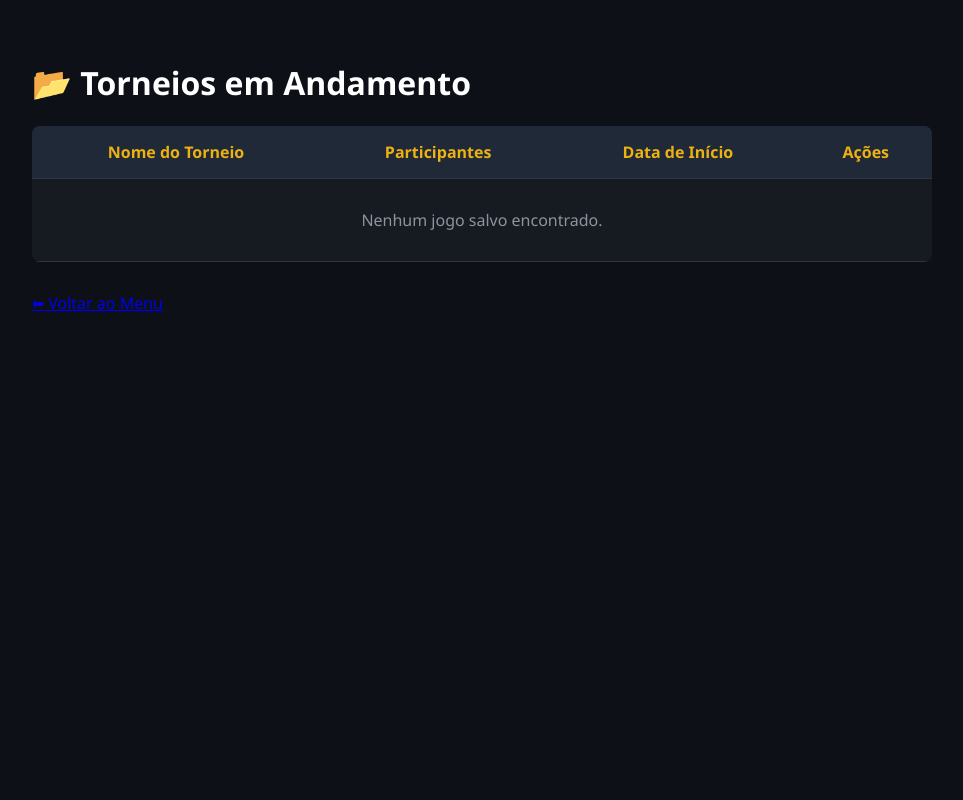
After one commit to GuiBellentani/fifa-manager, a Flask app: page /jogos_salvos in a window 1280 px wide. The commit adds this page. Shown: the whole page, without its empty margins (158-1121 px from the left). Run offline with Flask 3, Linux system fonts and the light colour scheme.

Commit message:
Update: implementação de data attributes no liga.html e correção de imports no app.py

```diff
--- a/app.py
+++ b/app.py
@@ -1,6 +1,39 @@
-from flask import Flask, render_template, request, url_for
+import os
+from flask import Flask, render_template, request, redirect, url_for, jsonify
+from flask_sqlalchemy import SQLAlchemy
+from datetime import datetime
+import json
 
 app = Flask(__name__)
+
+# Configuração do Banco SQLite
+basedir = os.path.abspath(os.path.dirname(__file__))
+app.config['SQLALCHEMY_DATABASE_URI'] = 'sqlite:///' + os.path.join(basedir, 'database.db')
+app.config['SQLALCHEMY_TRACK_MODIFICATIONS'] = False
+
+db = SQLAlchemy(app)
+
+# MODELO PARA JOGOS SALVOS (EM ANDAMENTO)
+class Torneio(db.Model):
+    id = db.Column(db.Integer, primary_key=True)
+    nome = db.Column(db.String(100), nullable=False)
+    qtd_participantes = db.Column(db.Integer)
+    data_inicio = db.Column(db.DateTime, default=datetime.now)
+    # Vamos salvar os dados dos jogos e players como texto (JSON) para simplificar
+    dados_json = db.Column(db.Text, nullable=False)
+
+# MODELO PARA O HISTÓRICO
+class Historico(db.Model):
+    id = db.Column(db.Integer, primary_key=True)
+    nome = db.Column(db.String(100))
+    qtd_participantes = db.Column(db.Integer)
+    data_inicio = db.Column(db.DateTime)
+    data_fim = db.Column(db.DateTime, default=datetime.now)
+    campeao = db.Column(db.String(100))
+
+# Cria o banco de dados se não existir
+with app.app_context():
+    db.create_all()
 
 @app.route('/')
 def index():
@@ -52,13 +85,62 @@ def iniciar_torneio():
             jogos_volta.append({'home': jogo['away'], 'away': jogo['home'], 'rodada': jogo['rodada'] + (n-1)})
         jogos += jogos_volta
 
-    return render_template('liga.html', torneio=nome_torneio, players=players, jogos=jogos)
+    # No final da rota iniciar_torneio:
+    return render_template('liga.html', torneio=nome_torneio, players=players, jogos=jogos, carregado=False)
 
-@app.route('/salvar_historico', methods=['POST'])
-def salvar_historico():
-    # Aqui o Python receberia os dados do JSON via JavaScript (fetch)
-    # E salvaria no SQLite ou em um arquivo JSON
-    return {"status": "sucesso"}
+@app.route('/salvar_torneio', methods=['POST'])
+def salvar_torneio():
+    dados = request.get_json()
+
+    # Se for finalização, move para o histórico e apaga do "em andamento"
+    if dados.get('finalizado'):
+        novo_h = Historico(
+            nome=dados['torneio'],
+            qtd_participantes=dados['qtd'],
+            data_inicio=datetime.now(), # Aqui você poderia buscar a data real do início
+            campeao=dados['campeao']
+        )
+        db.session.add(novo_h)
+    else:
+        # Lógica de Salvar Jogo em Andamento
+        novo_t = Torneio(
+            nome=dados['torneio'],
+            qtd_participantes=dados['qtd'],
+            dados_json=json.dumps(dados) # Salva tudo (placares, nomes, etc)
+        )
+        db.session.add(novo_t)
+
+    db.session.commit()
+    return jsonify({"status": "sucesso"})
+
+@app.route('/jogos_salvos')
+def jogos_salvos():
+    torneios = Torneio.query.all()
+    return render_template('jogos_salvos.html', torneios=torneios)
+
+@app.route('/historico')
+def historico():
+    logs = Historico.query.all()
+    return render_template('historico.html', logs=logs)
+
+@app.route('/carregar_torneio/<int:id>')
+def carregar_torneio(id):
+    t = Torneio.query.get_or_404(id)
+    dados = json.loads(t.dados_json)
+
+    # Renderizamos a liga.html passando os dados que estavam salvos no JSON
+    return render_template('liga.html',
+                           torneio=t.nome,
+                           players=dados['players'],
+                           jogos=dados['jogos'],
+                           carregado=True) # Flag para o JS saber que é um jogo antigo
+
+@app.route('/excluir_torneio/<int:id>', methods=['POST'])
+def excluir_torneio(id):
+    t = Torneio.query.get_or_404(id)
+    db.session.delete(t)
+    db.session.commit()
+    return redirect(url_for('jogos_salvos'))
 
 if __name__ == '__main__':
     app.run(debug=True)
--- a/templates/index.html
+++ b/templates/index.html
@@ -10,9 +10,8 @@
         <h1>FIFA MANAGER</h1>
         <div class="options">
             <a href="{{ url_for('novo_jogo') }}" class="btn">Novo Jogo</a>
-            <a href="#" class="btn disabled">Continuar</a>
-            <a href="#" class="btn disabled">Excluir</a>
-            <a href="#" class="btn disabled">Histórico</a>
+            <a href="{{ url_for('jogos_salvos') }}" class="btn">Jogo Salvo</a>
+            <a href="{{ url_for('historico') }}" class="btn">Histórico</a>
         </div>
     </div>
 </body>
--- /dev/null
+++ b/templates/jogos_salvos.html
@@ -0,0 +1,90 @@
+<!DOCTYPE html>
+<html lang="pt-br">
+
+<head>
+    <meta charset="UTF-8">
+    <title>Jogos Salvos - FIFA Manager</title>
+    <link rel="stylesheet" href="{{ url_for('static', filename='style.css') }}">
+    <style>
+        table {
+            width: 100%;
+            border-collapse: collapse;
+            background: #161b22;
+            border-radius: 8px;
+            overflow: hidden;
+            margin-top: 20px;
+        }
+
+        th,
+        td {
+            padding: 15px;
+            border-bottom: 1px solid #30363d;
+            text-align: center;
+        }
+
+        th {
+            background: #1f2937;
+            color: #edb112;
+        }
+
+        .btn-continuar {
+            background: #238636;
+            color: white;
+            padding: 8px 15px;
+            border-radius: 5px;
+            text-decoration: none;
+            font-weight: bold;
+        }
+
+        .btn-continuar:hover {
+            background: #2ea043;
+        }
+    </style>
+</head>
+
+<body>
+    <div class="container" style="max-width: 900px;">
+        <h1>📂 Torneios em Andamento</h1>
+
+        <table>
+            <thead>
+                <tr>
+                    <th>Nome do Torneio</th>
+                    <th>Participantes</th>
+                    <th>Data de Início</th>
+                    <th>Ações</th>
+                </tr>
+            </thead>
+            <tbody>
+                {% for t in torneios %}
+                <tr>
+                    <td><strong>{{ t.nome }}</strong></td>
+                    <td>{{ t.qtd_participantes }} Players</td>
+                    <td>{{ t.data_inicio.strftime('%d/%m/%Y %H:%M') }}</td>
+                    <td style="display: flex; gap: 10px; justify-content: center;">
+                        <a href="{{ url_for('carregar_torneio', id=t.id) }}" class="btn-continuar">Continuar ➡</a>
+
+                        <form action="{{ url_for('excluir_torneio', id=t.id) }}" method="POST"
+                            onsubmit="return confirm('Tem certeza que deseja excluir?')">
+                            <button type="submit"
+                                style="background: #cf222e; color: white; border: none; padding: 8px 15px; border-radius: 5px; cursor: pointer; font-weight: bold;">
+                                Excluir 🗑
+                            </button>
+                        </form>
+                    </td>
+                </tr>
+                {% else %}
+                <tr>
+                    <td colspan="4" style="padding: 30px; color: #8b949e;">Nenhum jogo salvo encontrado.</td>
+                </tr>
+                {% endfor %}
+            </tbody>
+        </table>
+
+        <div style="margin-top: 30px;">
+            <a href="{{ url_for('index') }}" class="btn-voltar">⬅ Voltar ao Menu</a>
+        </div>
+    </div>
+</body>
+
+</html>
```
Also changed, not shown: templates/historico.html (added, +50 -0 lines), templates/liga.html (+73 -39 lines), 1 other file.
